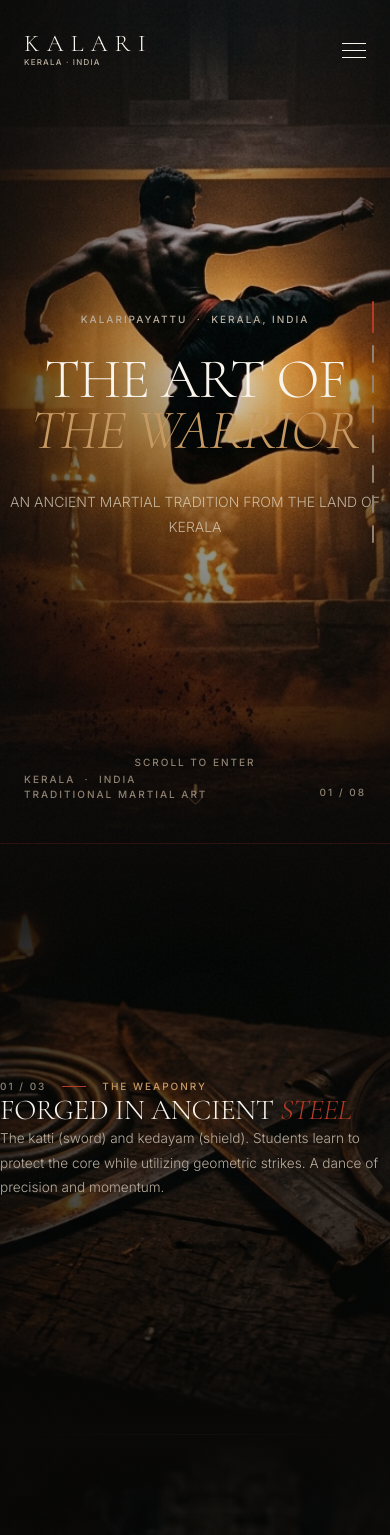
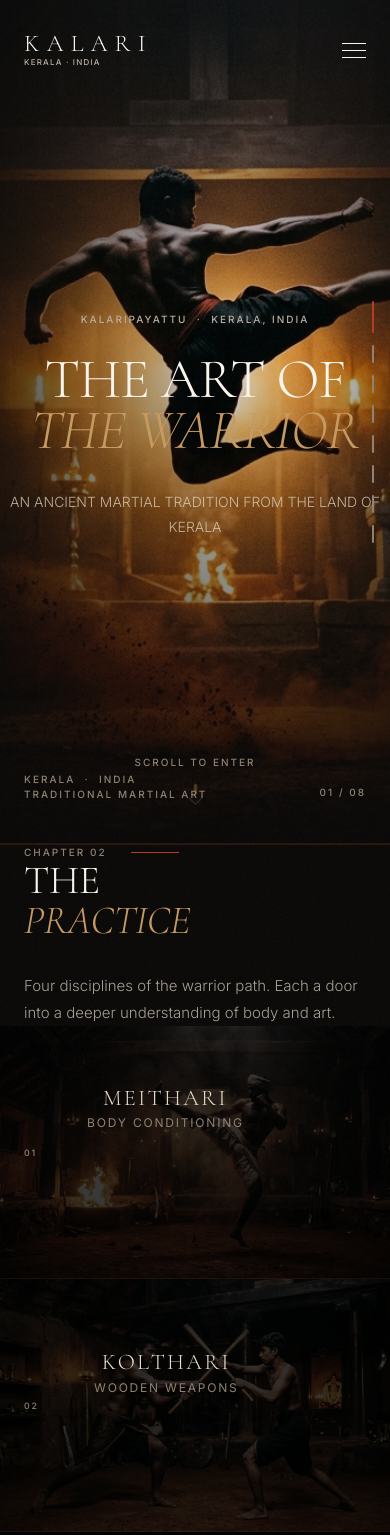
Before and after one commit to brixsoftworks/kalari-site, a Next.js app: page / in a window 390 px wide. Shown: the top 1535 px of the page. Built offline with nearby package versions, Linux system fonts and the light colour scheme.

Commit message:
chore: Move practice section directly under hero, apply ScrollTrigger zoom transitions to practice images, and align chapter indices

```diff
--- a/app/page.tsx
+++ b/app/page.tsx
@@ -40,36 +40,34 @@ export default function HomePage() {
             {/* 01 — Hero */}
             <Hero />
 
-            {/* 01.5 — Weapons Detail (Inverse Parallax Transition) */}
+            {/* 02 — The Practice */}
+            <ThePractice />
+
+            {/* 02.5 — Weapons Detail (Inverse Parallax Transition) */}
             <WeaponsDetail />
 
-            {/* 02 — The Kalari */}
+            {/* 03 — The Kalari */}
             <TheKalari />
 
-            {/* 03 — The Art */}
+            {/* 04 — The Art */}
             <TheArt />
-
-            {/* 04 — The Practice */}
-            <ThePractice />
 
             {/* 05 — The Movement */}
             <TheMovement />
 
             {/* 06 — Training */}
-
-            {/* 07 — Training */}
             <Training />
 
-            {/* 08 — Philosophy */}
+            {/* 07 — Philosophy */}
             <Philosophy />
 
-            {/* 09 — Testimonials */}
+            {/* 08 — Testimonials */}
             <Testimonials />
 
-            {/* 10 — Location */}
+            {/* 09 — Location */}
             <Location />
 
-            {/* 11 — Join */}
+            {/* 10 — Join */}
             <JoinKalari />
           </main>
 
--- a/components/sections/TheArt.tsx
+++ b/components/sections/TheArt.tsx
@@ -12,7 +12,7 @@ export default function TheArt() {
 
       {/* Chapter header */}
       <div className="kalari-container pt-24 pb-6 flex items-center gap-6" aria-hidden="true">
-        <span className="text-meta" style={{ color: "var(--c-smoke)" }}>CHAPTER 02</span>
+        <span className="text-meta" style={{ color: "var(--c-smoke)" }}>CHAPTER 04</span>
         <span className="accent-line" />
       </div>
 
--- a/components/sections/TheKalari.tsx
+++ b/components/sections/TheKalari.tsx
@@ -13,7 +13,7 @@ export default function TheKalari() {
         className="kalari-container pt-24 pb-6 flex items-center gap-6"
         aria-hidden="true"
       >
-        <span className="text-meta" style={{ color: "var(--c-smoke)" }}>CHAPTER 01</span>
+        <span className="text-meta" style={{ color: "var(--c-smoke)" }}>CHAPTER 03</span>
         <span
           className="accent-line"
           style={{ width: "2rem", background: "var(--c-vermilion)" }}
--- a/components/sections/TheMovement.tsx
+++ b/components/sections/TheMovement.tsx
@@ -71,7 +71,7 @@ export default function TheMovement() {
         aria-hidden="true"
       >
         <span className="text-meta" style={{ color: "var(--c-smoke)" }}>
-          CHAPTER 04
+          CHAPTER 05
         </span>
       </div>
 
--- a/components/sections/ThePractice.tsx
+++ b/components/sections/ThePractice.tsx
@@ -1,6 +1,8 @@
 "use client";
 
-import { useState } from "react";
+import { useEffect, useRef, useState } from "react";
+import { gsap } from "gsap";
+import { ScrollTrigger } from "gsap/ScrollTrigger";
 
 const disciplines = [
   {
@@ -45,9 +47,180 @@ const disciplines = [
   },
 ];
 
+interface PracticeCardProps {
+  d: typeof disciplines[0];
+  index: number;
+}
+
+function PracticeCard({ d, index }: PracticeCardProps) {
+  const cardRef = useRef<HTMLDivElement>(null);
+  const bgImageRef = useRef<HTMLDivElement>(null);
+  const [hovered, setHovered] = useState(false);
+
+  // GSAP ScrollTrigger scroll-driven zoom transition
+  useEffect(() => {
+    if (typeof window === "undefined") return;
+
+    gsap.registerPlugin(ScrollTrigger);
+
+    const isMobile = window.innerWidth < 768;
+
+    const ctx = gsap.context(() => {
+      gsap.fromTo(bgImageRef.current,
+        { scale: 1.05 },
+        {
+          scale: isMobile ? 1.25 : 1.32,
+          ease: "none",
+          scrollTrigger: {
+            trigger: cardRef.current,
+            start: "top bottom",
+            end: "bottom top",
+            scrub: true,
+          }
+        }
+      );
+    }, cardRef);
+
+    return () => ctx.revert();
+  }, []);
+
+  return (
+    <div
+      ref={cardRef}
+      role="listitem"
+      className="practice-card reveal-fade"
+      style={{
+        height: "clamp(180px, 30vh, 360px)",
+        position: "relative",
+        overflow: "hidden",
+        transitionDelay: `${index * 0.08}s`,
+        cursor: "none",
+      }}
+      onMouseEnter={() => setHovered(true)}
+      onMouseLeave={() => setHovered(false)}
+      data-cursor-label="EXPLORE"
+    >
+      {/* Background image */}
+      <div
+        ref={bgImageRef}
+        className="card-bg absolute inset-0"
+        style={{
+          backgroundImage: `url('${d.img}')`,
+          backgroundSize: "cover",
+          backgroundPosition: d.imgPos,
+          filter: hovered ? "brightness(0.35) saturate(0.85)" : "brightness(0.22) saturate(0.65)",
+          transition: "filter 0.6s",
+          transformStyle: "preserve-3d",
+        }}
+        aria-hidden="true"
+      />
+
+      {/* Color overlay */}
+      <div
+        className="absolute inset-0"
+        style={{
+          background: d.color,
+          opacity: hovered ? 0.35 : 0,
+          transition: "opacity 0.5s",
+        }}
+        aria-hidden="true"
+      />
+
+      {/* Content */}
+      <div
+        className="absolute inset-0 flex items-center justify-between"
+        style={{ padding: "0 clamp(1.5rem, 5vw, 5rem)" }}
+      >
+        {/* Number */}
+        <span
+          className="text-meta"
+          style={{
+            color: hovered ? "var(--c-vermilion)" : "var(--c-smoke)",
+            transition: "color 0.4s",
+            fontSize: "0.55rem",
+          }}
+        >
+          {d.num}
+        </span>
+
+        {/* Title + subtitle */}
+        <div className="flex flex-col items-center text-center flex-1 mx-8">
+          <h3
+            style={{
+              fontFamily: "var(--font-display)",
+              fontSize: "clamp(1.4rem, 3.5vw, 3.2rem)",
+              fontWeight: 300,
+              letterSpacing: "0.1em",
+              color: hovered ? "var(--c-ivory)" : "var(--c-parchment)",
+              transition: "color 0.4s, transform 0.4s",
+              transform: hovered ? "translateY(-4px)" : "translateY(0)",
+            }}
+          >
+            {d.title}
+          </h3>
+          <span
+            className="text-label mt-2"
+            style={{
+              color: hovered ? "var(--c-gold)" : "var(--c-smoke)",
+              transition: "color 0.4s",
+            }}
+          >
+            {d.subtitle}
+          </span>
+          <p
+            className="text-body mt-4"
+            style={{
+              maxWidth: "32rem",
+              fontSize: "0.8rem",
+              opacity: hovered ? 0.85 : 0,
+              transform: hovered ? "translateY(0)" : "translateY(8px)",
+              transition: "opacity 0.5s 0.1s, transform 0.5s 0.1s",
+              color: "var(--c-parchment)",
+            }}
+          >
+            {d.desc}
+          </p>
+        </div>
+
+        {/* Divider line + explore text */}
+        <div
+          style={{
+            opacity: hovered ? 1 : 0,
+            transition: "opacity 0.4s",
+            display: "flex",
+            alignItems: "center",
+            gap: "0.75rem",
+          }}
+          aria-hidden="true"
+        >
+          <span
+            style={{
+              width: "1px",
+              height: "2rem",
+              background: "var(--c-vermilion)",
+              display: "block",
+            }}
+          />
+          <span className="text-meta" style={{ color: "var(--c-vermilion)" }}>
+            EXPLORE
+          </span>
+        </div>
+      </div>
+
+      {/* Bottom border */}
+      <div
+        className="absolute bottom-0 left-0 right-0"
+        style={{
+          height: "1px",
+          background: "rgba(199,154,98,0.08)",
+        }}
+        aria-hidden="true"
+      />
+    </div>
+  );
+}
+
 export default function ThePractice() {
-  const [hovered, setHovered] = useState<string | null>(null);
-
   return (
     <section
       id="practice"
@@ -59,7 +232,7 @@ export default function ThePractice() {
 
       {/* Chapter header */}
       <div className="kalari-container pt-24 pb-6 flex items-center gap-6" aria-hidden="true">
-        <span className="text-meta" style={{ color: "var(--c-smoke)" }}>CHAPTER 03</span>
+        <span className="text-meta" style={{ color: "var(--c-smoke)" }}>CHAPTER 02</span>
         <span className="accent-line" />
       </div>
 
@@ -93,137 +266,7 @@ export default function ThePractice() {
       {/* Discipline grid — large cards stacked */}
       <div className="flex flex-col" role="list">
         {disciplines.map((d, i) => (
-          <div
-            key={d.id}
-            role="listitem"
-            className="practice-card reveal-fade"
-            style={{
-              height: "clamp(180px, 30vh, 360px)",
-              position: "relative",
-              overflow: "hidden",
-              transitionDelay: `${i * 0.08}s`,
-              cursor: "none",
-            }}
-            onMouseEnter={() => setHovered(d.id)}
-            onMouseLeave={() => setHovered(null)}
-            data-cursor-label="EXPLORE"
-          >
-            {/* Background image */}
-            <div
-              className="card-bg absolute inset-0"
-              style={{
-                backgroundImage: `url('${d.img}')`,
-                backgroundSize: "cover",
-                backgroundPosition: d.imgPos,
-                filter: "brightness(0.3)",
-                transform: hovered === d.id ? "scale(1.06)" : "scale(1)",
-                transition: "transform 0.9s cubic-bezier(0.16, 1, 0.3, 1), filter 0.6s",
-              }}
-              aria-hidden="true"
-            />
-
-            {/* Color overlay */}
-            <div
-              className="absolute inset-0 transition-opacity duration-600"
-              style={{
-                background: d.color,
-                opacity: hovered === d.id ? 0.4 : 0,
-                transition: "opacity 0.5s",
-              }}
-              aria-hidden="true"
-            />
-
-            {/* Content */}
-            <div
-              className="absolute inset-0 flex items-center justify-between"
-              style={{ padding: "0 clamp(1.5rem, 5vw, 5rem)" }}
-            >
-              {/* Number */}
-              <span
-                className="text-meta"
-                style={{
-                  color: hovered === d.id ? "var(--c-vermilion)" : "var(--c-smoke)",
-                  transition: "color 0.4s",
-                  fontSize: "0.55rem",
-                }}
-              >
-                {d.num}
-              </span>
-
-              {/* Title + subtitle */}
-              <div className="flex flex-col items-center text-center flex-1 mx-8">
-                <h3
-                  style={{
-                    fontFamily: "var(--font-display)",
-                    fontSize: "clamp(1.4rem, 3.5vw, 3.2rem)",
-                    fontWeight: 300,
-                    letterSpacing: "0.1em",
-                    color: hovered === d.id ? "var(--c-ivory)" : "var(--c-parchment)",
-                    transition: "color 0.4s, transform 0.4s",
-                    transform: hovered === d.id ? "translateY(-4px)" : "translateY(0)",
-                  }}
-                >
-                  {d.title}
-                </h3>
-                <span
-                  className="text-label mt-2"
-                  style={{
-                    color: hovered === d.id ? "var(--c-gold)" : "var(--c-smoke)",
-                    transition: "color 0.4s, opacity 0.4s",
-                  }}
-                >
-                  {d.subtitle}
-                </span>
-                <p
-                  className="text-body mt-4"
-                  style={{
-                    maxWidth: "32rem",
-                    fontSize: "0.8rem",
-                    opacity: hovered === d.id ? 0.85 : 0,
-                    transform: hovered === d.id ? "translateY(0)" : "translateY(8px)",
-                    transition: "opacity 0.5s 0.1s, transform 0.5s 0.1s",
-                    color: "var(--c-parchment)",
-                  }}
-                >
-                  {d.desc}
-                </p>
-              </div>
-
-              {/* Divider line + explore text */}
-              <div
-                style={{
-                  opacity: hovered === d.id ? 1 : 0,
-                  transition: "opacity 0.4s",
-                  display: "flex",
-                  alignItems: "center",
-                  gap: "0.75rem",
-                }}
-                aria-hidden="true"
-              >
-                <span
-                  style={{
-                    width: "1px",
-                    height: "2rem",
-                    background: "var(--c-vermilion)",
-                    display: "block",
-                  }}
-                />
-                <span className="text-meta" style={{ color: "var(--c-vermilion)" }}>
-                  EXPLORE
-                </span>
-              </div>
-            </div>
-
-            {/* Bottom border */}
-            <div
-              className="absolute bottom-0 left-0 right-0"
-              style={{
-                height: "1px",
-                background: "rgba(199,154,98,0.08)",
-              }}
-              aria-hidden="true"
-            />
-          </div>
+          <PracticeCard key={d.id} d={d} index={i} />
         ))}
       </div>
 
```
